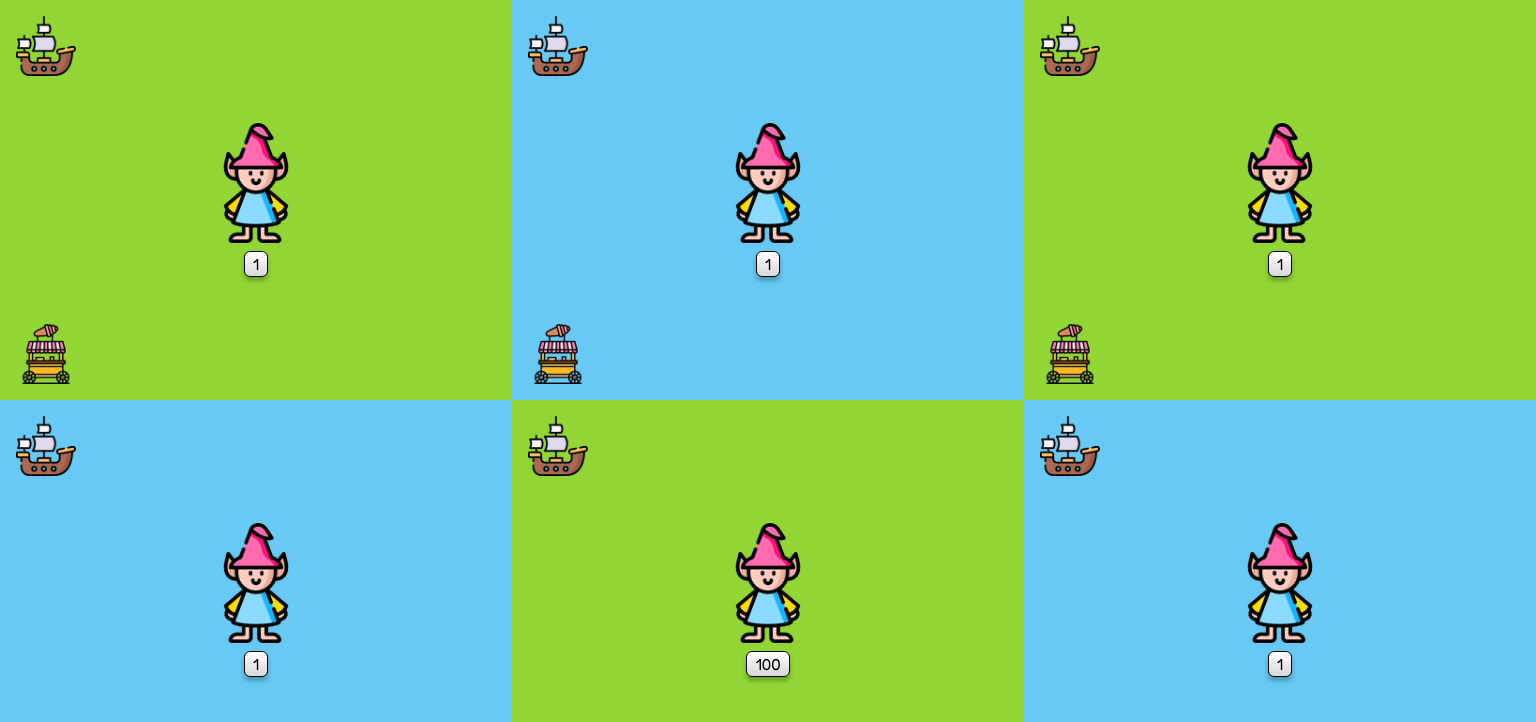
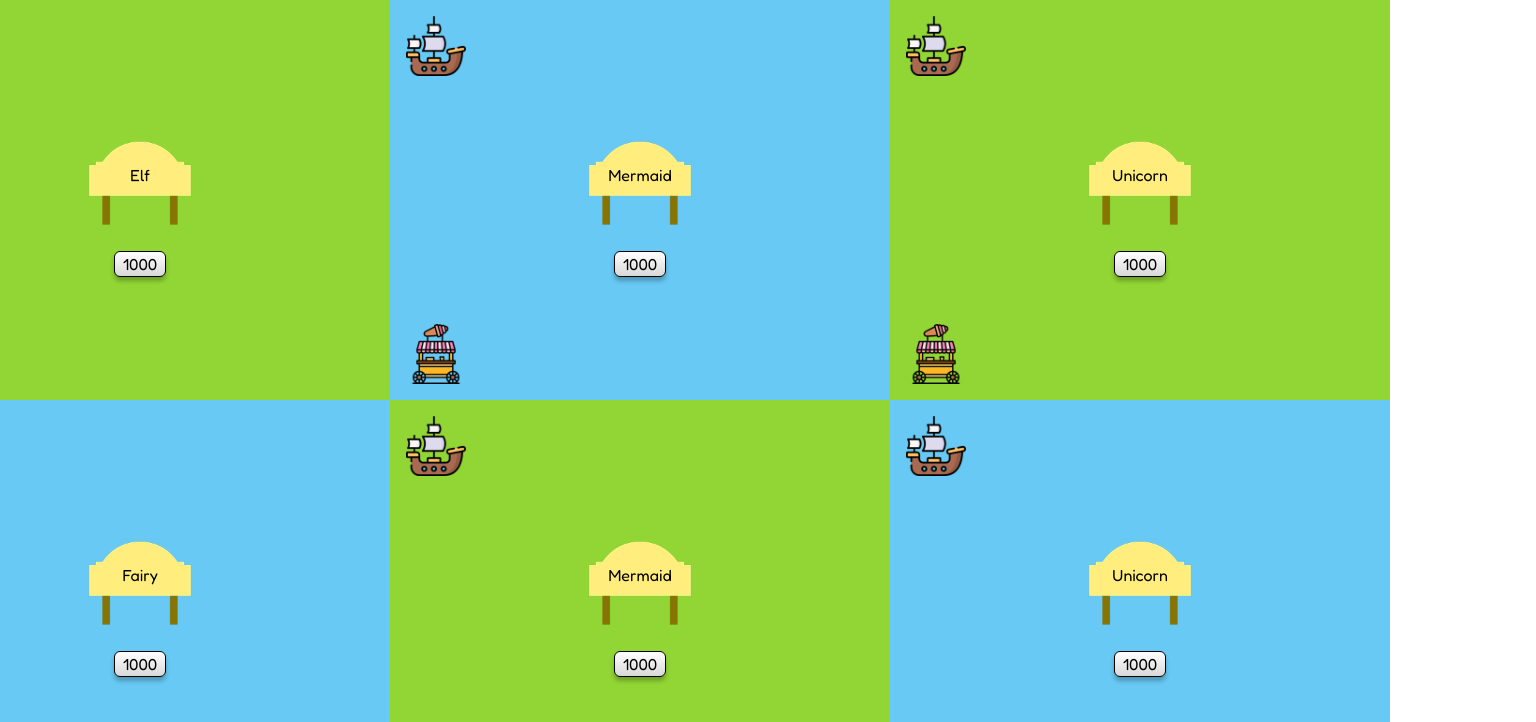
Before and after one commit to WildCodeSchool/2024-12-orleans-cda-project3-team-a, a React (Vite) app in the folder packages/frontend/web/: page /fairy in a window 1280 px wide. Shown: the top 722 px of the page, 1536 px wide, since content can reach past the window. Built offline with nearby package versions, Linux system fonts and the light colour scheme; no server answers.

Commit message:
pour pull

```diff
--- a/packages/frontend/web/src/components/enclosure.tsx
+++ b/packages/frontend/web/src/components/enclosure.tsx
@@ -35,14 +35,14 @@ export default function Enclosure({
   nmbrCreature,
 }: EnclosureProps) {
   const [isModalOpen, setIsModalOpen] = useState(false);
-  const [lockedCreature, setLockedCreature] = useState(false);
+  const [lockedCreature, setLockedCreature] = useState(true);
   const handleModale = () => {
     setIsModalOpen(!isModalOpen);
   };
 
   return (
     <div
-      className={`flex h-[50vh] w-[512px] flex-col justify-between p-4 ${bgColor}`}
+      className={`flex h-[50vh] w-[500px] flex-col justify-between p-4 ${bgColor}`}
     >
       <img
         className={`w-15 left-${positionDeco1} relative`}
--- a/packages/frontend/web/src/pages/world-fairy.tsx
+++ b/packages/frontend/web/src/pages/world-fairy.tsx
@@ -7,6 +7,7 @@ import locked from '../assets/images/fairy-zone/sign.png';
 
 export default function fairy() {
   return (
+    <div className='flex h-screen w-screen items-center justify-center'>
       <div className='grid-col-2 grid max-w-[1600px]'>
         <div className='flex flex-row'>
           <Enclosure
@@ -18,7 +19,7 @@ export default function fairy() {
             srcLockedCreature={locked}
             nmbrCreature={1}
             name={'Elf'}
-          positionDeco1={80}
+            positionDeco1={10}
             positionDeco2={30}
           />
           <Enclosure
@@ -85,5 +86,6 @@ export default function fairy() {
           />
         </div>
       </div>
+    </div>
   );
 }
```
Lines whose indentation alone changed are shown as unchanged.
